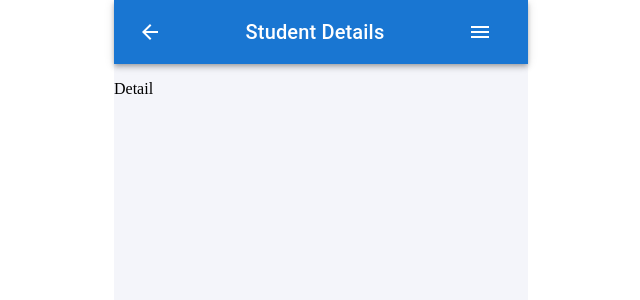
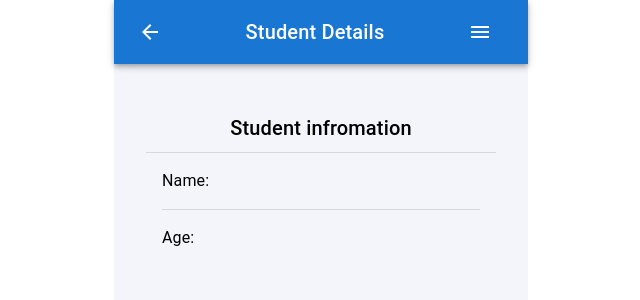
Before and after one commit to zewdu444/student_enrollment, a React (Create React App) app: page /detail in a window 1280 px wide. Shown: the top 300 px of the page, without its empty margins (319-959 px from the left). Built offline with nearby package versions, Linux system fonts and the light colour scheme; what react-chatbot-kit would draw is missing.

Commit message:
Add detail page to display name and age

```diff
--- a/src/components/Detail.js
+++ b/src/components/Detail.js
@@ -1,8 +1,26 @@
+import { Divider, Stack, Typography } from '@mui/material'
 import React from 'react'
+import { useSelector } from 'react-redux'
 
 function Detail() {
+  const student =useSelector((state)=>state.student.student)
   return (
-    <div>Detail</div>
+    <Stack
+     sx={{
+       padding: 4
+     }}
+    >
+      <Typography paddingBottom={1} variant='h6' textAlign='center'>Student infromation</Typography>
+       <Divider/>
+        <Stack sx={{
+          padding:2
+        }}>
+       <Typography paddingBottom={2}>Name: {student.name}</Typography>
+       <Divider />
+       <Typography paddingTop={2}>Age: {student.age}</Typography>
+       </Stack>
+
+    </Stack>
   )
 }
 
--- a/src/redux/setting/SettingSlice.js
+++ /dev/null
@@ -1,18 +0,0 @@
-import {createSlice,} from '@reduxjs/toolkit';
-
-const initialState = {
-   gotbutton: false,
-}
-
-const studentSlice = createSlice({
-    name: 'setting',
-    initialState,
-    reducers: {
-        setGotButton: (state, action) => {
-            state.gotbutton = action.payload;
-        },
-    }
-});
-
-export const {setGotButton} = studentSlice.actions;
-export default  studentSlice.reducer;
--- a/src/redux/store.js
+++ b/src/redux/store.js
@@ -1,11 +1,9 @@
 import { configureStore } from '@reduxjs/toolkit';
 import studentReducer from './student/StudentSlice';
-import settingReducer from './setting/SettingSlice';
 
 const store = configureStore({
     reducer: {
         student: studentReducer,
-        setting: settingReducer,
     }
 });
 
--- a/src/widgets/AgeOptions.js
+++ b/src/widgets/AgeOptions.js
@@ -4,10 +4,12 @@ import InputLabel from '@mui/material/InputLabel';
 import MenuItem from '@mui/material/MenuItem';
 import FormControl from '@mui/material/FormControl';
 import Select from '@mui/material/Select';
-
+import { setAge as storeAge } from '../redux/student/StudentSlice';
+import { useDispatch } from 'react-redux';
 
 const AgeOptions = (props) => {
   const [age, setAge] = React.useState('');
+  const dispatch =useDispatch()
   const ageRange =[];
   for (let i = 18; i <= 40; i++) {
     ageRange.push(i);
@@ -28,7 +30,7 @@ const AgeOptions = (props) => {
       handler:props.actionProvider.setAgeHandler,
       id: 1,
     });
-
+    dispatch(storeAge(ageOptions[0].text))
      if(typeof ageOptions[0].handler === 'function'){
        ageOptions[0].handler()
      }
```
